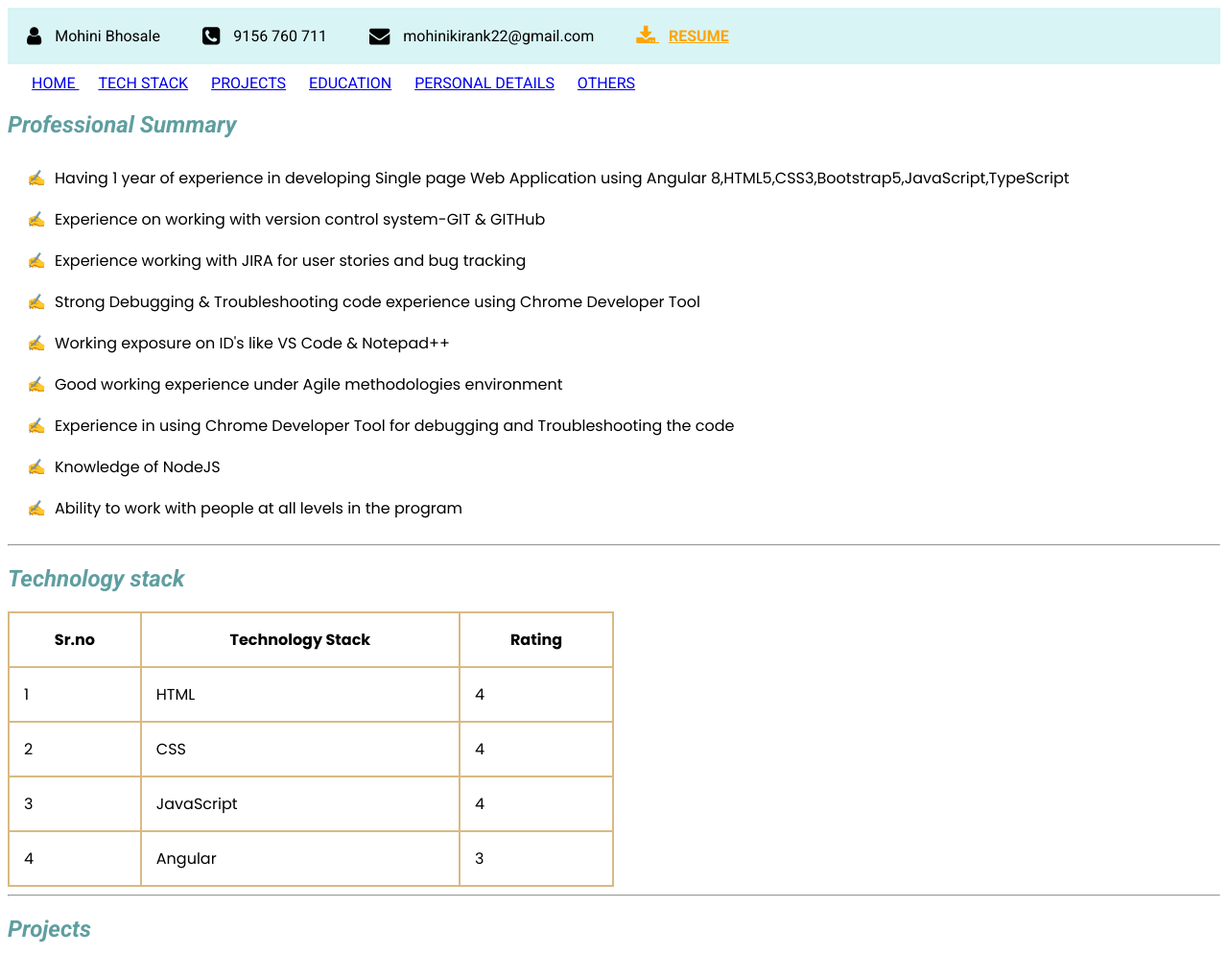
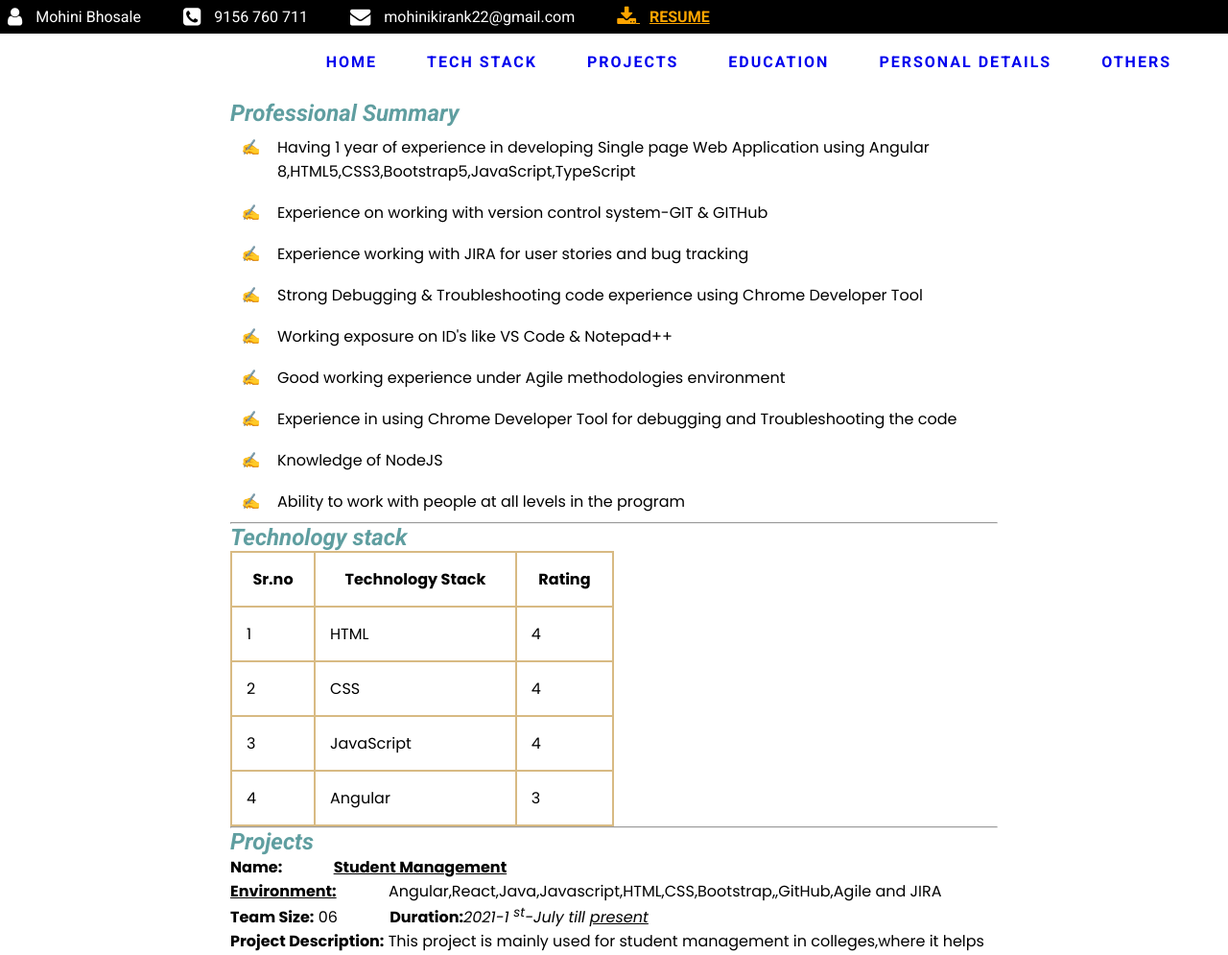
Before and after one commit to Mohinikirank/my-profile, a plain HTML site: page index.html in a window 1280 px wide. Shown: the top 995 px of the page at 96% size. Drawn offline with Linux system fonts and the light colour scheme.

```diff
--- a/index.html
+++ b/index.html
@@ -7,88 +7,9 @@
     <link rel="shortcut icon" href="mk.png" type="image/x-icon">
     <!-- CDN Link -->
     <link rel="stylesheet" href="https://cdnjs.cloudflare.com/ajax/libs/font-awesome/4.7.0/css/font-awesome.min.css">
-    <!-- Google Font Family -->
-    <link rel="preconnect" href="https://fonts.googleapis.com">
-    <link rel="preconnect" href="https://fonts.gstatic.com" crossorigin>
-    <link href="https://fonts.googleapis.com/css2?family=Poppins:ital,wght@0,100;0,200;0,300;0,400;0,500;0,600;0,700;0,800;0,900;1,100;1,200;1,300;1,400;1,500;1,600;1,700;1,800;1,900&family=Roboto:ital,wght@0,100;0,300;0,400;0,500;0,700;0,900;1,100;1,300;1,400;1,500;1,700;1,900&display=swap" rel="stylesheet">
-    <style>
-      header{
-        padding: 20px;
-        background-color: rgb(216, 244, 245);
-        font-family: "Roboto", sans-serif;
-      }
-      nav{
-        margin: 10px;
-        font-family: "Roboto", sans-serif;
+       <!-- External css -->
+    <link rel="stylesheet" href="style.css">
 
-      }
-      li{
-        padding: 9px;
-      }
-      p{
-        font-family: "Poppins", sans-serif;
-      }
-      td,th{
-         padding: 15px;
-      }
-      table, tr, th, td {
-        border: 2px solid rgb(216, 186, 131);
-        border-collapse: collapse;
-      }
-      #resume{
-        color: orange;
-        font-weight: bolder;
-      }
-      .heading{
-        color: cadetblue;
-        font-style: italic;
-        font-family: "Roboto", sans-serif;
-      }
-      #subtitle{
-        font-family: "Roboto", sans-serif;
-      }
-      .header-info{
-        margin-right: 40px;
-        margin-left: 10px;
-      }
-      #resume-text{
-        margin-left: 10px;
-      }
-      #nav-txt{
-        margin-left: 10px;
-        padding: 5px;
-      }
-      #project-txt{
-        padding: 30px;
-        margin: 20px;
-      }
-      .media{
-        margin: 10px;
-        padding: 5px;
-      }
-      #techTable{
-     width: 50%;
-     font-family: "Poppins", sans-serif;
-}
-#listSummary,#Copyright{
-font-family: "Poppins", sans-serif;
-}
-#listSummary li{
-  list-style-type: none;
-}
-#listSummary li::marker{
-        content: "✍️";
-      }
-.roles{
-  list-style-type: lower-alpha;
-}
-  .roles li{
-    padding-top: 8px;
-  }
-  #projectdesc::selection{
-    background-color: coral;
-  }
-    </style>
   </head>
   <body>
     <!-- Header Section -->
@@ -101,20 +22,20 @@ font-family: "Poppins", sans-serif;
       <span class="header-info">mohinikirank22@gmail.com </span>
       <a href="assets/kirancv24 (2).pdf" download id="resume">  <i class="fa fa-download fa-lg" aria-hidden="true"></i> <span id="resume-text">RESUME</span>  </a>
 </header>
-
-
-    <!-- Navigation Section -->
-    <nav>
-      <a href="#home"> <span id="nav-txt">HOME </span></a>
-      <a href="#techStack"><span id="nav-txt">TECH STACK</span></a>
-      <a href="#project"><span id="nav-txt"> PROJECTS</span></a>
-      <a href="#education"> <span id="nav-txt">EDUCATION</span></a>
-      <a href="personalDetails.html" target="_blank"> <span id="nav-txt">PERSONAL DETAILS</span></a>
-      <a href="others.html" target="_blank"><span id="nav-txt">OTHERS</span></a>
-    </nav>
+<!-- Navigation Section -->
+<nav id="navSection">
+  <ul>
+    <li><a href="#home">HOME</a></li>
+    <li><a href="#techStack">TECH STACK</a></li>
+    <li><a href="#project">PROJECTS</a></li>
+    <li><a href="#education">EDUCATION</a></li>
+    <li><a href="personalDetail.html" target="_blank">PERSONAL DETAILS</a></li>
+    <li><a href="others.html" target="_blank">OTHERS</a></li>
+  </ul>
+</nav>
 
     <!-- Main Section -->
-  <section>
+  <section id="container">
       <!-- HOME Section -->
       <section id="home">
         <h2 class="heading">Professional Summary</h2>
--- /dev/null
+++ b/style.css
@@ -0,0 +1,105 @@
+/* Google font family link */
+@import url('https://fonts.googleapis.com/css2?family=Poppins:ital,wght@0,100;0,200;0,300;0,400;0,500;0,600;0,700;0,800;0,900;1,100;1,200;1,300;1,400;1,500;1,600;1,700;1,800;1,900&family=Roboto:ital,wght@0,100;0,300;0,400;0,500;0,700;0,900;1,100;1,300;1,400;1,500;1,700;1,900&display=swap');
+/* Universal Selector */
+*{
+    margin: 0;
+    box-sizing: border-box;
+    list-style-type: none;
+}
+/* Header Section */
+      header{
+        padding: 8px;
+        color: white;
+        background-color: rgb(0, 0, 0);
+        font-family: "Roboto", sans-serif;
+      }
+      nav{
+        margin: 10px;
+        font-family: "Roboto", sans-serif;
+
+      }
+      li{
+        padding: 9px;
+      }
+      p{
+        font-family: "Poppins", sans-serif;
+      }
+      /* Container Section */
+      #container{
+        width: 800px;
+        margin:20px auto;
+      }
+      td,th{
+         padding: 15px;
+      }
+      table, tr, th, td {
+        border: 2px solid rgb(216, 186, 131);
+        border-collapse: collapse;
+      }
+      #resume{
+        color: orange;
+        font-weight: bolder;
+      }
+      .heading{
+        color: cadetblue;
+        font-style: italic;
+        font-family: "Roboto", sans-serif;
+      }
+      #subtitle{
+        font-family: "Roboto", sans-serif;
+      }
+      .header-info{
+        margin-right: 40px;
+        margin-left: 10px;
+      }
+      #resume-text{
+        margin-left: 10px;
+      }
+      /* Navigation Section */
+#navSection{
+    padding: 10px;
+    text-align: right;
+}
+#navSection li{
+    display:inline;
+    margin-right: 30px;
+}
+#navSection a{
+  text-decoration: none;
+  letter-spacing: 2px;
+  font-weight: bold;
+}
+      #nav-txt{
+        margin-left: 10px;
+        padding: 5px;
+      }
+      #project-txt{
+        padding: 30px;
+        margin: 20px;
+      }
+      .media{
+        margin: 10px;
+        padding: 5px;
+      }
+      #techTable{
+     width: 50%;
+     font-family: "Poppins", sans-serif;
+}
+#listSummary,#Copyright{
+font-family: "Poppins", sans-serif;
+}
+#listSummary li{
+  list-style-type: none;
+}
+#listSummary li::marker{
+        content: "✍️  ";
+      }
+.roles{
+  list-style-type: lower-alpha;
+}
+  .roles li{
+    padding-top: 8px;
+  }
+  #projectdesc::selection{
+    background-color: coral;
+  }
```
Also changed, not shown: display.html (added, +35 -0 lines), simpleCard.html (added, +119 -0 lines), assets/arrow.png (added), assets/mk.png (added).
